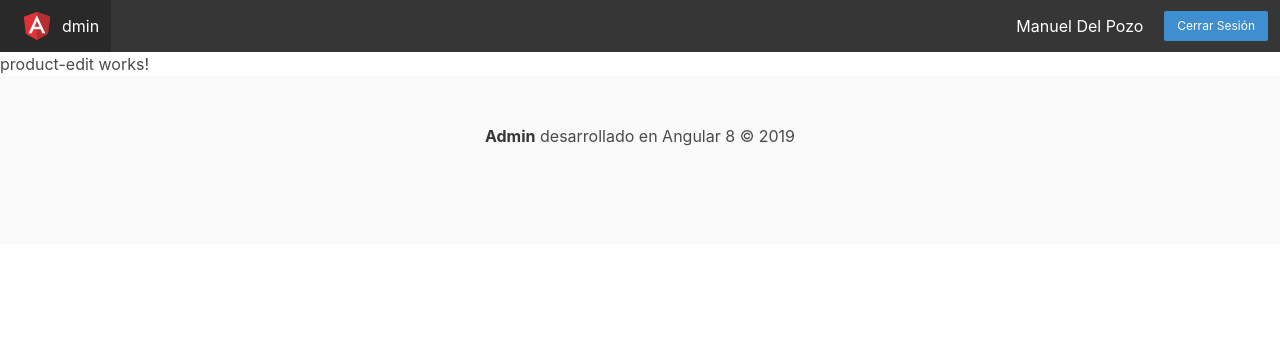
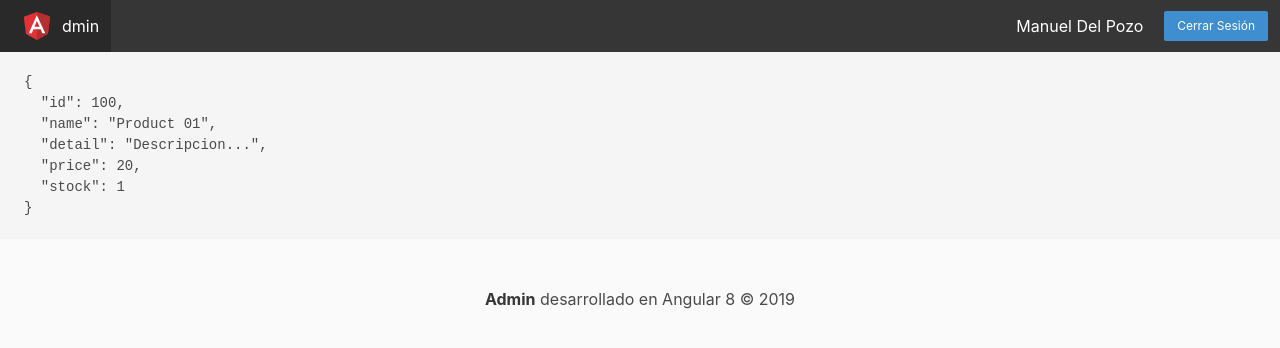
Before and after one commit to pxmdelpo/anguarl-app-152, an Angular app: page /admin/products/100 in a window 1280 px wide. Shown: the top 348 px of the page. Built offline with nearby package versions, Linux system fonts and the light colour scheme; data requests are answered from the project's data file.

Commit message:
Actualizar ProductService utilizando la HttpClient de Angular

```diff
--- a/src/app/app.module.ts
+++ b/src/app/app.module.ts
@@ -1,4 +1,5 @@
 import { BrowserModule } from '@angular/platform-browser';
+import { HttpClientModule } from '@angular/common/http';
 import { NgModule } from '@angular/core';
 
 import { AppComponent } from './app.component';
@@ -14,7 +15,8 @@ import { AppRoutingModule } from './app-routing.module';
     BrowserModule,
     LoginModule,
     AdminModule,
-    AppRoutingModule
+    AppRoutingModule,
+    HttpClientModule
   ],
   providers: [],
   bootstrap: [AppComponent]
--- /dev/null
+++ b/src/app/mocks/db.json
@@ -0,0 +1,18 @@
+{
+    "products": [
+        {
+            "id": 100,
+            "name": "Product 01",
+            "detail": "Descripcion...",
+            "price": 20.00,
+            "stock": 1
+        },
+        {
+            "id": 101,
+            "name": "Product 02",
+            "detail": "Descripcion...",
+            "price": 30.00,
+            "stock": 1
+        }
+    ]
+}
--- a/src/app/modules/admin/product-edit/product-edit.component.html
+++ b/src/app/modules/admin/product-edit/product-edit.component.html
@@ -1 +1 @@
-<p>product-edit works!</p>
+<pre>{{ product | json }}</pre>
--- a/src/app/modules/admin/product-edit/product-edit.component.ts
+++ b/src/app/modules/admin/product-edit/product-edit.component.ts
@@ -19,8 +19,10 @@ export class ProductEditComponent implements OnInit {
 
   ngOnInit() {
     const id = parseInt(this.router.snapshot.params.id, 10);
-    this.product = this.produdctService.getProduct(id);
-    console.log(this.product);
+    this.produdctService.getProduct(id)
+      .subscribe((product: Product) => {
+        this.product = product;
+      });
   }
 
 }
--- a/src/app/modules/admin/products/products.component.ts
+++ b/src/app/modules/admin/products/products.component.ts
@@ -16,15 +16,16 @@ export class ProductsComponent implements OnInit {
   ) { }
 
   ngOnInit() {
-    this.products = this.productService.getProducts();
+    this.productService.getProducts()
+      .subscribe((products: Product[]) => {
+        this.products = products;
+      });
   }
 
   removeProduct(id: number) {
-    const response = this.productService.deleteProduct(id);
-
-    if (response) {
-      this.products = this.products.filter(product => product.id !== id);
-    }
+    this.productService.deleteProduct(id).subscribe(() => {
+      this.products = this.products.filter(prod => prod.id !== id);
+    });
   }
 
 }
--- a/src/app/modules/admin/services/product.service.ts
+++ b/src/app/modules/admin/services/product.service.ts
@@ -1,44 +1,35 @@
 import { Injectable } from '@angular/core';
+import { HttpClient } from '@angular/common/http';
+
 import Product from '../products/product.model';
+import { environment } from '../../../../environments/environment';
 
 @Injectable()
 export class ProductService {
-    private products: Product[] = [
-        {
-          id: 100,
-          name: 'Product 01',
-          detail: 'Descripcion...',
-          price: 20.00,
-          stock: 1
-        },
-        {
-          id: 101,
-          name: 'Product 02',
-          detail: 'Descripcion...',
-          price: 30.00,
-          stock: 1
-        }
-      ]
-    constructor() {
+  private baseURL: string = environment.baseUrl;
+  private endpoint: string = 'products';
 
-    }
+  constructor(private http: HttpClient) {}
 
-    getProducts(): Product[] {
-        return this.products;
-    }
+  getProducts() {
+    return this.http.get(`${this.baseURL}${this.endpoint}`);
+  }
 
-    getProduct(id: number): Product {
-      return this.products.filter(product => product.id === id)[0];
-    }
+  getProduct(id: number) {
+    return this.http.get(`${this.baseURL}${this.endpoint}/${id}`);
+  }
 
-    deleteProduct(id: number): boolean {
-        // eliminar product por id
-        this.products = this.products.filter(product => product.id !== id);
-        console.log(this.products);
-        return true;
-    }
+  deleteProduct(id: number) {
+    return this.http.delete(`${this.baseURL}${this.endpoint}/${id}`);
+  }
 
-    updateProduct(product: Product) {
+  createProduct(product: Product) {
+    const url = `${this.baseURL}${this.endpoint}`;
+    return this.http.post(url, product);
+  }
 
-    }
+  updateProduct(product: Product) {
+    const url = `${this.baseURL}${this.endpoint}/${product.id}`;
+    return this.http.put(url, product);
+  }
 }
--- a/src/environments/environment.prod.ts
+++ b/src/environments/environment.prod.ts
@@ -1,3 +1,4 @@
 export const environment = {
-  production: true
+  production: true,
+  baseUrl: 'http://localhost:3000/'
 };
--- a/src/environments/environment.ts
+++ b/src/environments/environment.ts
@@ -3,7 +3,8 @@
 // The list of file replacements can be found in `angular.json`.
 
 export const environment = {
-  production: false
+  production: false,
+  baseUrl: 'http://localhost:3000/'
 };
 
 /*
```
